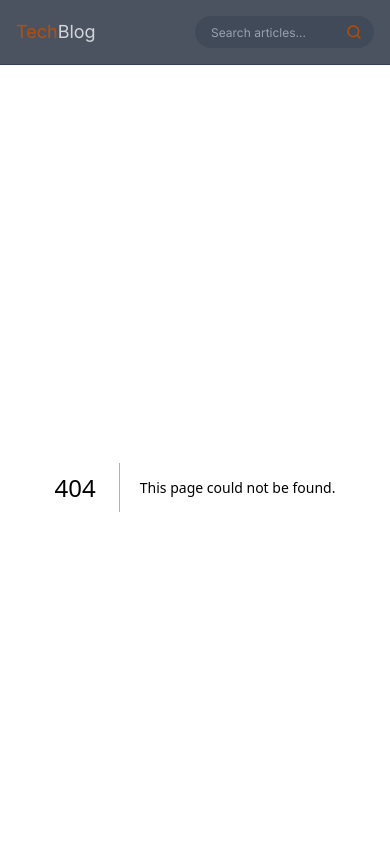
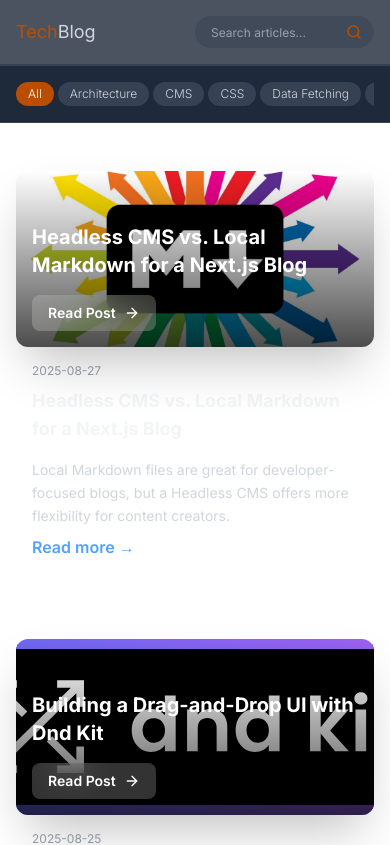
Before and after one commit to soheilgoodarzi/tech-blog, a Next.js app: page /search in a window 390 px wide. Before the commit this address had no page. Shown: the top 845 px of the page. Built offline with nearby package versions, Linux system fonts and the light colour scheme.

Commit message:
Make category filter horizontally scrollable on mobile

```diff
--- /dev/null
+++ b/src/app/search/page.tsx
@@ -0,0 +1,76 @@
+import Link from "next/link"
+import Image from "next/image"
+import { getAllPosts, getAllTags } from "@/lib/api"
+import CategoryFilter from "@/components/CategoryFilter"
+import { ArrowRight } from "lucide-react"
+
+export default function HomePage({
+  searchParams,
+}: {
+  searchParams: { tag: string }
+}) {
+  const allPosts = getAllPosts()
+  const allTags = getAllTags()
+  const currentTag = searchParams.tag
+
+  const filteredPosts = currentTag
+    ? allPosts.filter((post) => post.tags.includes(currentTag))
+    : allPosts
+
+  return (
+    <>
+      <CategoryFilter allTags={allTags} />
+
+      <div className="max-w-5xl mx-auto px-4 sm:px-6 lg:px-8 py-12">
+        <div className="space-y-16">
+          {filteredPosts.map((post) => (
+            <div
+              key={post.slug}
+              className="grid grid-cols-1 lg:grid-cols-2 lg:gap-10 items-center"
+            >
+              <div className="p-4 lg:p-6 flex flex-col h-full">
+                <div className="flex-grow">
+                  <p className="text-gray-400 text-xs mb-2">{post.date}</p>
+                  <h2 className="text-lg lg:text-3xl font-bold text-gray-100 hover:text-blue-400 transition-colors mt-1">
+                    <Link href={`/blog/${post.slug}`}>{post.title}</Link>
+                  </h2>
+                  <p className="text-sm lg:text-lg text-gray-300 mt-4 leading-relaxed line-clamp-3">
+                    {post.excerpt}
+                  </p>
+                </div>
+                <Link
+                  href={`/blog/${post.slug}`}
+                  className="text-blue-400 hover:text-blue-300 font-semibold md:mt-6 mt-2 inline-block self-start"
+                >
+                  Read more →
+                </Link>
+              </div>
+
+              <div className="relative md:h-60 h-44 lg:h-full rounded-xl overflow-hidden shadow-2xl order-first lg:order-last">
+                <Image
+                  src={post.coverImage}
+                  alt={`Cover image for ${post.title}`}
+                  fill
+                  className="object-cover"
+                  sizes="(max-width: 1024px) 100vw, 50vw"
+                />
+                <div className="absolute inset-0 bg-gradient-to-t from-black/70 to-transparent" />
+                <div className="absolute bottom-0 left-0 right-0 p-4 lg:p-6 text-white">
+                  <h3 className="text-xl lg:text-2xl font-bold">
+                    {post.title}
+                  </h3>
+                  <Link
+                    href={`/blog/${post.slug}`}
+                    className="mt-4 inline-flex items-center gap-2 bg-white/20 hover:bg-white/30 backdrop-blur-lg text-white font-semibold py-2 px-4 rounded-lg text-sm transition-all transform hover:scale-105"
+                  >
+                    Read Post <ArrowRight className="w-4 h-4" />
+                  </Link>
+                </div>
+              </div>
+            </div>
+          ))}
+        </div>
+      </div>
+    </>
+  )
+}
--- a/src/components/CategoryFilter.tsx
+++ b/src/components/CategoryFilter.tsx
@@ -14,7 +14,7 @@ export default function CategoryFilter({ allTags }: CategoryFilterProps) {
   return (
     <div className="bg-gray-800 py-4 border-b border-t border-gray-700">
       <div className="max-w-7xl mx-auto px-4 sm:px-6 lg:px-8">
-        <div className="flex overflow-x-auto no-scrollbar justify-start xl:justify-center gap-1 md:gap-2 flex-nowrap">
+        <div className="flex overflow-x-auto no-scrollbar justify-start gap-1 md:gap-2 flex-nowrap">
           <Link
             href="/"
             className={`flex-shrink-0 whitespace-nowrap px-3 py-1 md:text-sm text-xs font-light rounded-full transition-colors ${
--- a/src/components/SearchBar.tsx
+++ b/src/components/SearchBar.tsx
@@ -4,7 +4,7 @@ import { useState, useEffect, FormEvent } from "react"
 import { useRouter } from "next/navigation"
 import { Search } from "lucide-react"
 import { Post } from "@/lib/types"
-import SearchResults from "./SearchResults" // ۱. کامپوننت جدید را ایمپورت می‌کنیم
+import SearchResults from "./SearchResults"
 
 export default function SearchBar({ allPosts }: { allPosts: Post[] }) {
   const [query, setQuery] = useState("")
--- a/src/components/SearchResults.tsx
+++ b/src/components/SearchResults.tsx
@@ -1,22 +1,24 @@
-import Link from 'next/link';
-import Image from 'next/image';
-import { Post } from '@/lib/types';
+import Link from "next/link"
+import Image from "next/image"
+import { Post } from "@/lib/types"
 
-// تعریف پراپ‌های ورودی کامپوننت
 type SearchResultsProps = {
-  results: Post[];
-  onResultClick: () => void; // تابعی برای بستن منو پس از کلیک
-};
+  results: Post[]
+  onResultClick: () => void
+}
 
-export default function SearchResults({ results, onResultClick }: SearchResultsProps) {
+export default function SearchResults({
+  results,
+  onResultClick,
+}: SearchResultsProps) {
   return (
     <div className="absolute top-full mt-2 w-full bg-gray-800 border border-gray-700 rounded-lg shadow-lg z-50 max-h-96 overflow-y-auto">
       <ul>
-        {results.slice(0, 5).map(post => (
+        {results.slice(0, 5).map((post) => (
           <li key={post.slug}>
             <Link
               href={`/blog/${post.slug}`}
-              onClick={onResultClick} // با کلیک روی هر نتیجه، تابع والد فراخوانی می‌شود
+              onClick={onResultClick}
               className="flex items-center gap-4 p-3 hover:bg-gray-700/50 transition-colors"
             >
               <Image
@@ -32,5 +34,5 @@ export default function SearchResults({ results, onResultClick }: SearchResultsP
         ))}
       </ul>
     </div>
-  );
+  )
 }
```
